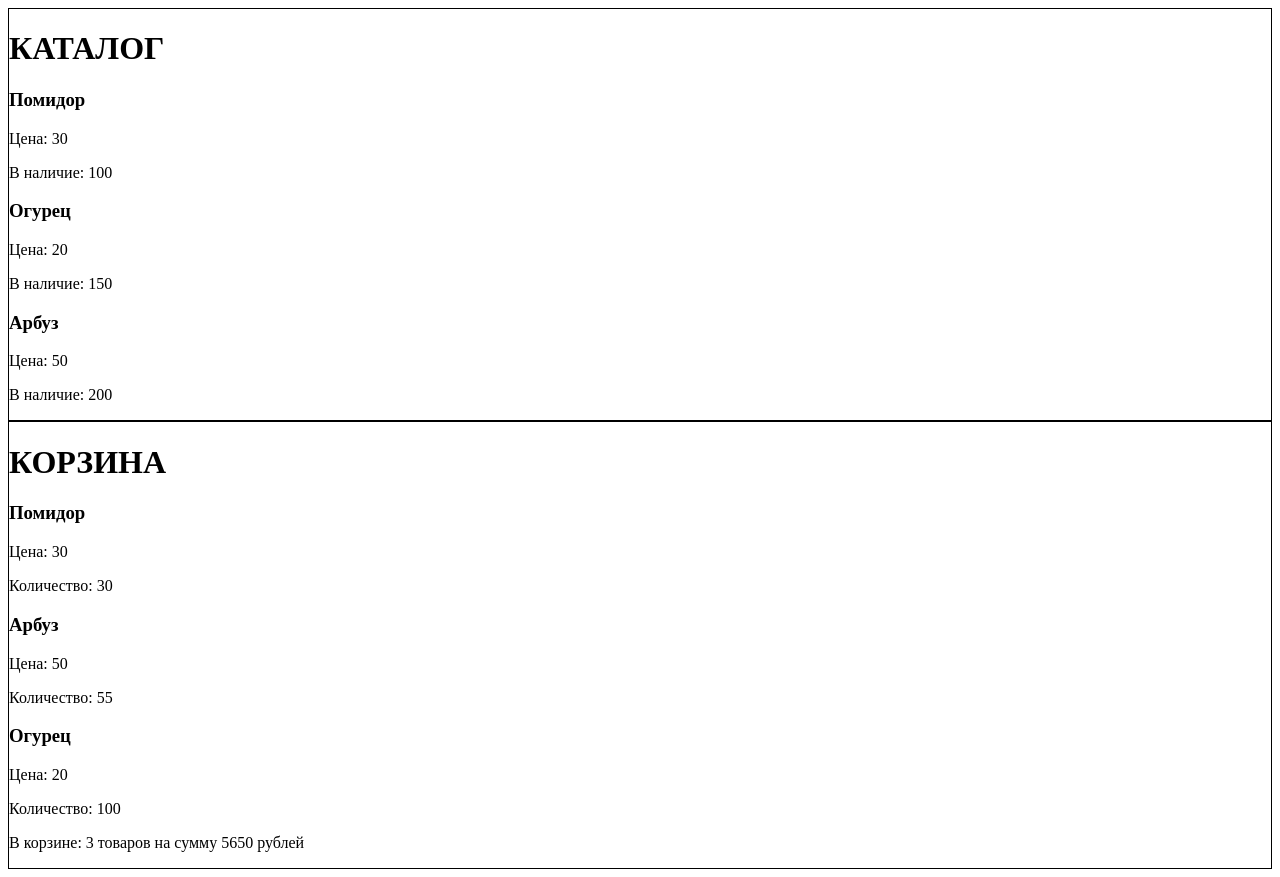
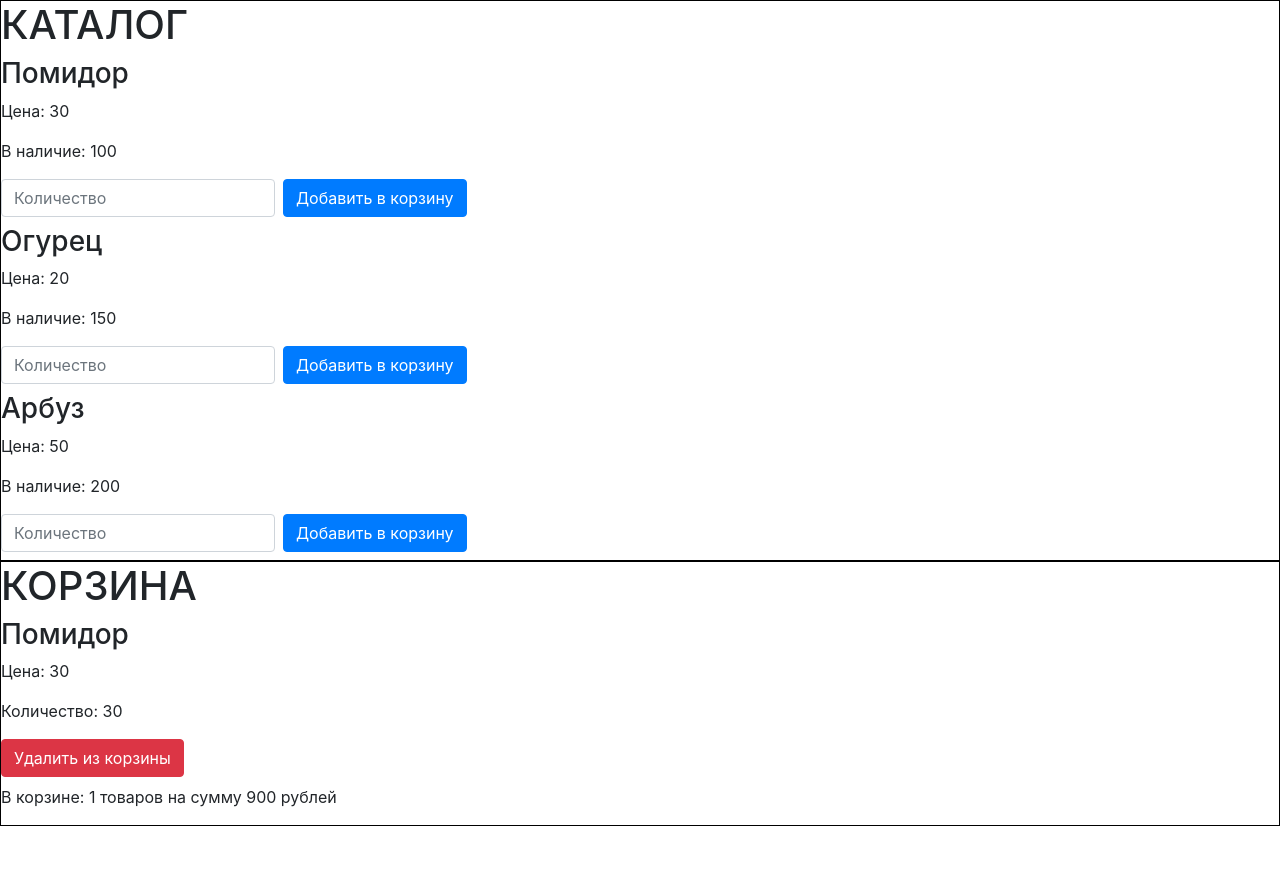
Before and after one commit to Sanlobach789/JavaScript_lessons, a plain HTML site: page store/store.html in a window 1280 px wide. After the commit the page ends 826 px from the top, so only its background shows below. Drawn offline with nearby package versions, Linux system fonts and the light colour scheme.

Commit message:
origin code of store

```diff
--- a/store/script.js
+++ b/store/script.js
@@ -37,6 +37,16 @@ const catalog = {
         itemInStock.classList.add('itemInStock');
         itemInStock.innerHTML = 'В наличие: ' + item.inStock;
         this.containerElement.appendChild(itemInStock);
+
+        let addToCart = document.createElement('div');
+        addToCart.classList.add('addToCart');
+        addToCart.innerHTML = '<form class="form-inline">\n' +
+            '  <label class="sr-only" for="inlineFormInputName2">Количество</label>\n' +
+            '  <input type="text" class="form-control mb-2 mr-sm-2" id="inlineFormInputName2" placeholder="Количество">\n' +
+            '\n' +
+            '  <button id = "btnToCart" type="submit" class="btn btn-primary mb-2">Добавить в корзину</button>\n' +
+            '</form>';
+        this.containerElement.appendChild(addToCart);
     },
 
     render() {
@@ -53,14 +63,15 @@ const catalog = {
 
 const basket = {
     items,
-    itemsCount: [[0, 30], [2, 55], [1, 100]],
+    itemsCount: [[0, 30]],
     containerElement: null,
     orderPrice: 0,
     totalCount: 0,
+
     showItem(itemFromBasket) {
         let item = this.items[itemFromBasket[0]];
         this.orderPrice += item.price * itemFromBasket[1];
-        this.totalCount ++;
+        this.totalCount++;
         let itemName = document.createElement('h3');
         itemName.classList.add('itemHeading');
         itemName.innerHTML = item.name;
@@ -73,6 +84,12 @@ const basket = {
         itemCount.classList.add('itemCount');
         itemCount.innerHTML = 'Количество: ' + itemFromBasket[1];
         this.containerElement.appendChild(itemCount);
+
+        let delFromBasket = document.createElement('h3');
+        delFromBasket.classList.add('itemHeading');
+        delFromBasket.innerHTML = '<button type="button" class="btn btn-danger">Удалить из корзины</button>';
+        this.containerElement.appendChild(delFromBasket);
+
     },
 
     render() {
@@ -85,8 +102,9 @@ const basket = {
             const emptyBasket = document.createElement('h3');
             emptyBasket.innerHTML = 'Корзина пуста';
             this.containerElement.appendChild(emptyBasket);
-        };
-        for (let order of this.itemsCount){
+        }
+        ;
+        for (let order of this.itemsCount) {
             this.showItem(order);
         }
         const total = document.createElement('p');
@@ -94,6 +112,19 @@ const basket = {
         this.containerElement.appendChild(total);
     },
 
+    containerClickHandler(event) {
+        if (event.target.id === 'btnToCart') {
+
+            this.addToBasket();
+        }
+        ;
+
+    },
+
+    addToBasket(item, count) {
+
+    },
+
 };
 
 catalog.render();
--- a/store/store.html
+++ b/store/store.html
@@ -1,12 +1,30 @@
-<!DOCTYPE html>
+<!doctype html>
 <html lang="en">
   <head>
-    <meta charset="UTF-8">
-    <title>Store functional</title>
+    <!-- Required meta tags -->
+    <meta charset="utf-8">
+    <meta name="viewport" content="width=device-width, initial-scale=1, shrink-to-fit=no">
+
+    <!-- Bootstrap CSS -->
+    <link rel="stylesheet" href="https://cdn.jsdelivr.net/npm/bootstrap@4.5.3/dist/css/bootstrap.min.css" integrity="sha384-TX8t27EcRE3e/ihU7zmQxVncDAy5uIKz4rEkgIXeMed4M0jlfIDPvg6uqKI2xXr2" crossorigin="anonymous">
+
+    <title>Store</title>
   </head>
   <body>
     <div id="catalog"></div>
     <div id="basket"></div>
+
+    <!-- Optional JavaScript; choose one of the two! -->
+
+    <!-- Option 1: jQuery and Bootstrap Bundle (includes Popper) -->
+    <script src="https://code.jquery.com/jquery-3.5.1.slim.min.js" integrity="sha384-DfXdz2htPH0lsSSs5nCTpuj/zy4C+OGpamoFVy38MVBnE+IbbVYUew+OrCXaRkfj" crossorigin="anonymous"></script>
+    <script src="https://cdn.jsdelivr.net/npm/bootstrap@4.5.3/dist/js/bootstrap.bundle.min.js" integrity="sha384-ho+j7jyWK8fNQe+A12Hb8AhRq26LrZ/JpcUGGOn+Y7RsweNrtN/tE3MoK7ZeZDyx" crossorigin="anonymous"></script>
+
+    <!-- Option 2: jQuery, Popper.js, and Bootstrap JS
+    <script src="https://code.jquery.com/jquery-3.5.1.slim.min.js" integrity="sha384-DfXdz2htPH0lsSSs5nCTpuj/zy4C+OGpamoFVy38MVBnE+IbbVYUew+OrCXaRkfj" crossorigin="anonymous"></script>
+    <script src="https://cdn.jsdelivr.net/npm/popper.js@1.16.1/dist/umd/popper.min.js" integrity="sha384-9/reFTGAW83EW2RDu2S0VKaIzap3H66lZH81PoYlFhbGU+6BZp6G7niu735Sk7lN" crossorigin="anonymous"></script>
+    <script src="https://cdn.jsdelivr.net/npm/bootstrap@4.5.3/dist/js/bootstrap.min.js" integrity="sha384-w1Q4orYjBQndcko6MimVbzY0tgp4pWB4lZ7lr30WKz0vr/aWKhXdBNmNb5D92v7s" crossorigin="anonymous"></script>
+    -->
     <script src="script.js"></script>
   </body>
 </html>
```
Lines whose indentation alone changed are shown as unchanged.
